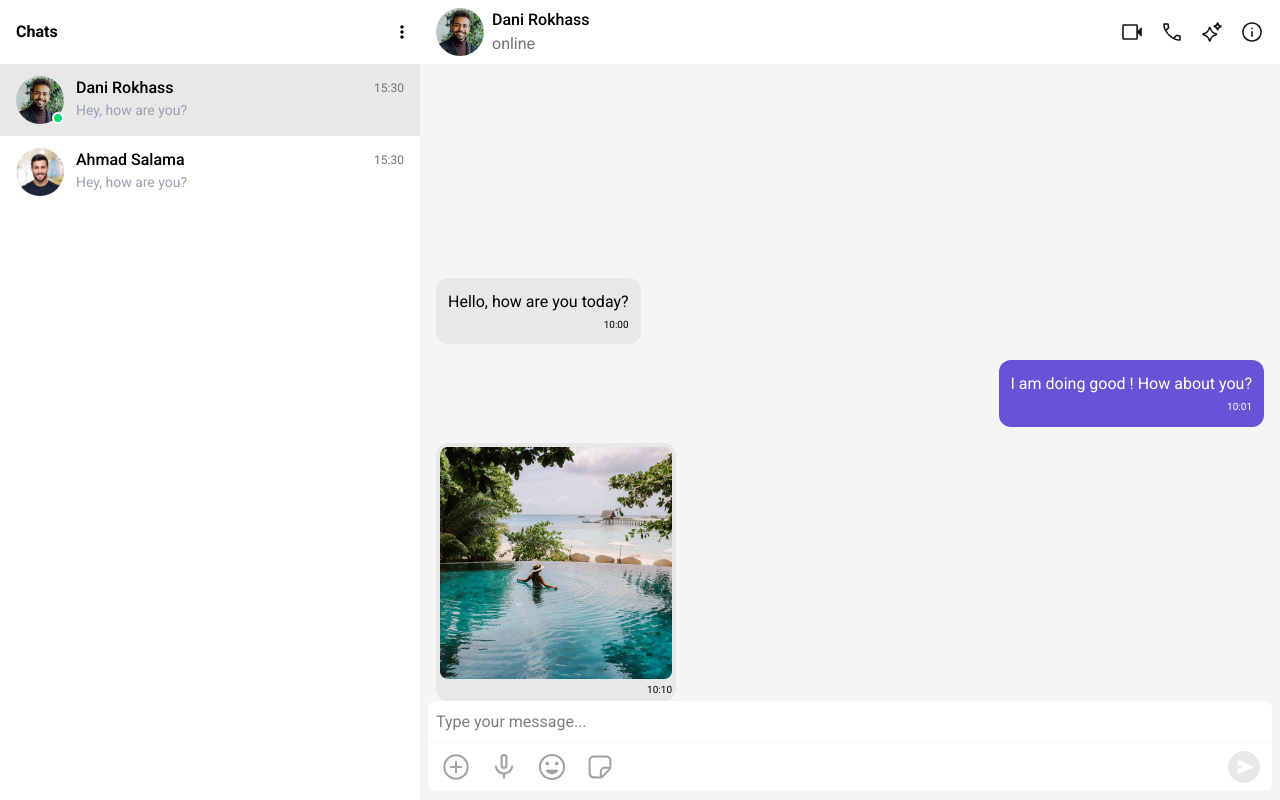
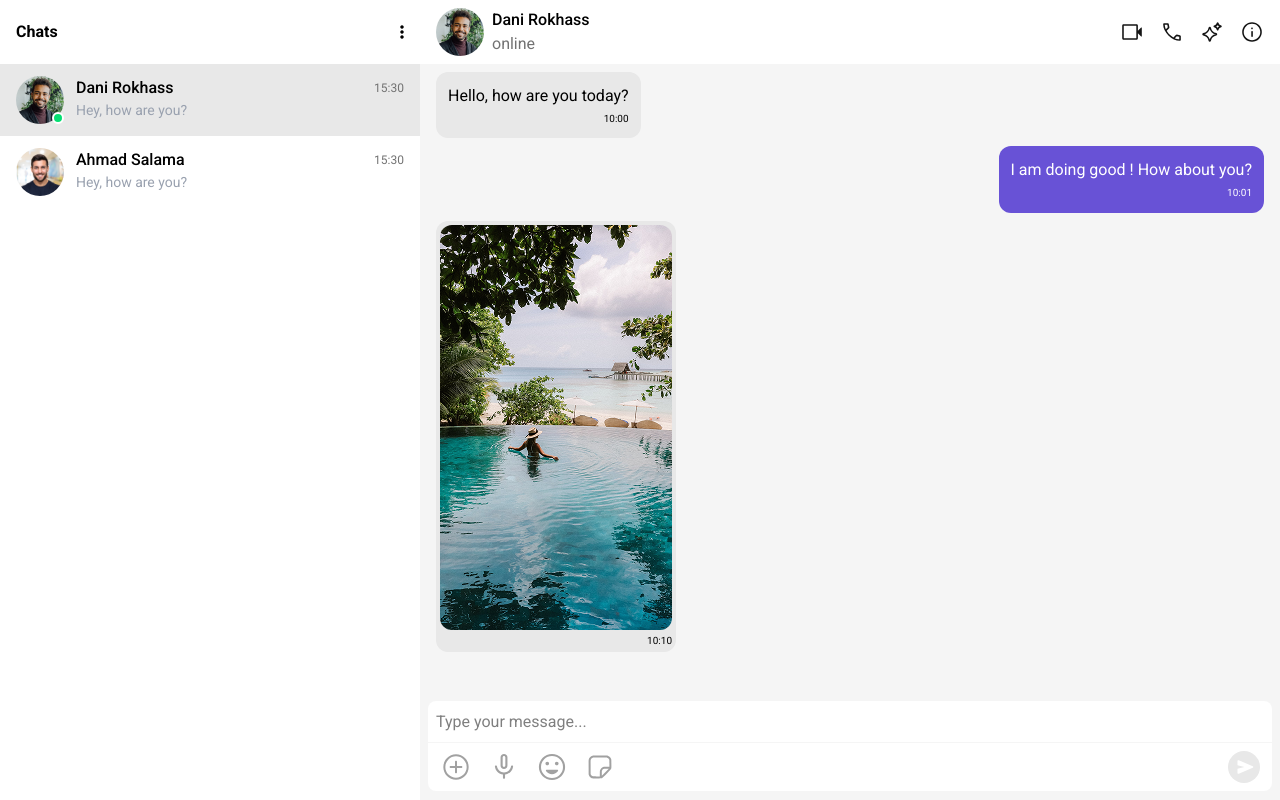
Before and after one commit to chariff16/chat-app, a Vue app: page /message/1 in a window 1280 px wide. Built offline with nearby package versions, Linux system fonts and the light colour scheme; a web font is replaced by a local one.

Commit message:
adding function showing image as pop

```diff
--- a/src/assets/data/messages.json
+++ b/src/assets/data/messages.json
@@ -21,6 +21,7 @@
             {
                 "content": "/chatImage/chatImage1.png",
                 "timestamp": "10:10",
+                "datestamp": "12/12/2022",
                 "type": "image",
                 "sender": "Dani Rokhass",
                 "receiver": true
--- a/src/components/Messages/MessagesBody.vue
+++ b/src/components/Messages/MessagesBody.vue
@@ -2,7 +2,7 @@
     <div class="flex flex-col bg-[#F5F5F5]">
         <MessageHeader />
         <div class="h-div">
-            <Chat />
+            <MessagesList />
         </div>
         <InputFiled />
     </div>
@@ -12,7 +12,7 @@
 import MessageHeader from '@/components/Messages/MessageHeader.vue';
 import InputFiled from '@/components/Messages/InputFiled.vue';
 import { useRoute, useRouter } from 'vue-router';
-import Chat from './MessagesList.vue';
+import MessagesList from '@/components/Messages/MessagesList.vue';
 
 
 
@@ -26,10 +26,6 @@ const router = useRouter();
 .h-div {
     height: calc(100vh - 163px);
     overflow-y: auto;
-    display: flex;
-    flex-direction: column;
-    justify-content: flex-end;
-    gap: 1rem;
     padding: 0 1rem;
 }
 </style>
--- a/src/components/Messages/MessagesList.vue
+++ b/src/components/Messages/MessagesList.vue
@@ -1,5 +1,29 @@
 <template>
-    <div v-for="msg in messages[route.params.id].message" class="flex"
+    <Teleport to="body">
+        <div v-if="imageModalStatus" class="fixed top-0 left-0 w-screen h-screen z-50 bg-[#141414]/80 backdrop-blur-xs">
+            <div class="flex justify-between items-center px-[5%]">
+                <div class="flex gap-2 ">
+                    <div class=" h-[3rem] w-[3rem] rounded-full relative bg-cover bg-center bg-no-repeat"
+                        :style="`background-image : url('${User.profilePic}')`"></div>
+                    <div class="text-white">
+                        <p class="font-medium">
+                            {{ User.name }}
+                        </p>
+                        <p class="text-[#A1A1A1] text-[0.75rem]">
+                            {{ selectedImage.datestamp }} at {{ selectedImage.timestamp }}
+                        </p>
+                    </div>
+                </div>
+                <div>
+                    <i class="fa-solid fa-xmark text-white text-[1.25rem] cursor-pointer" @click="closeImageModal"></i>
+                </div>
+            </div>
+            <div class="w-full h-full flex justify-center items-center">
+                <img :src="selectedImage.content" alt="">
+            </div>
+        </div>
+    </Teleport>
+    <div v-for="msg in messages[route.params.id].message" class="flex my-2"
         :class="msg.sender === messages[route.params.id].name ? 'justify-start' : ' justify-end'">
         <div v-if="msg.type === 'text'" class="p-1 w-fit rounded-xl"
             :class="msg.sender === messages[route.params.id].name ? 'bg-[#E8E8E8]' : ' bg-[#6852D6] text-white'">
@@ -14,7 +38,7 @@
         </div>
         <div v-if="msg.type === 'image'" class="p-1 w-fit rounded-xl"
             :class="msg.sender === messages[route.params.id].name ? 'bg-[#E8E8E8]' : ' bg-[#6852D6] text-white'">
-            <img :src="msg.content" alt="">
+            <img :src="msg.content" alt="" class="rounded-xl cursor-pointer" @click="setSelectedImage(msg)">
             <p class="text-sm  text-[0.625rem] text-end mt-1">
                 {{ msg.timestamp }}
             </p>
@@ -25,8 +49,26 @@
 <script setup>
 import { useRoute } from 'vue-router';
 import messages from '@/assets/data/messages.json';
+import users from '@/assets/data/users.json'
+import { ref } from 'vue';
+
 
 const route = useRoute();
+const User = users.find(user => user.id == route.params.id);
+
+const selectedImage = ref(null);
+const imageModalStatus = ref(false);
+
+const setSelectedImage = (image) => {
+    imageModalStatus.value = true;
+    selectedImage.value = image;
+}
+
+const closeImageModal = () => {
+    imageModalStatus.value = false;
+    selectedImage.value = null;
+}
+
 </script>
 
 <style scoped></style>
```
Also changed, not shown: public/chatImage/chatImage1.png.
